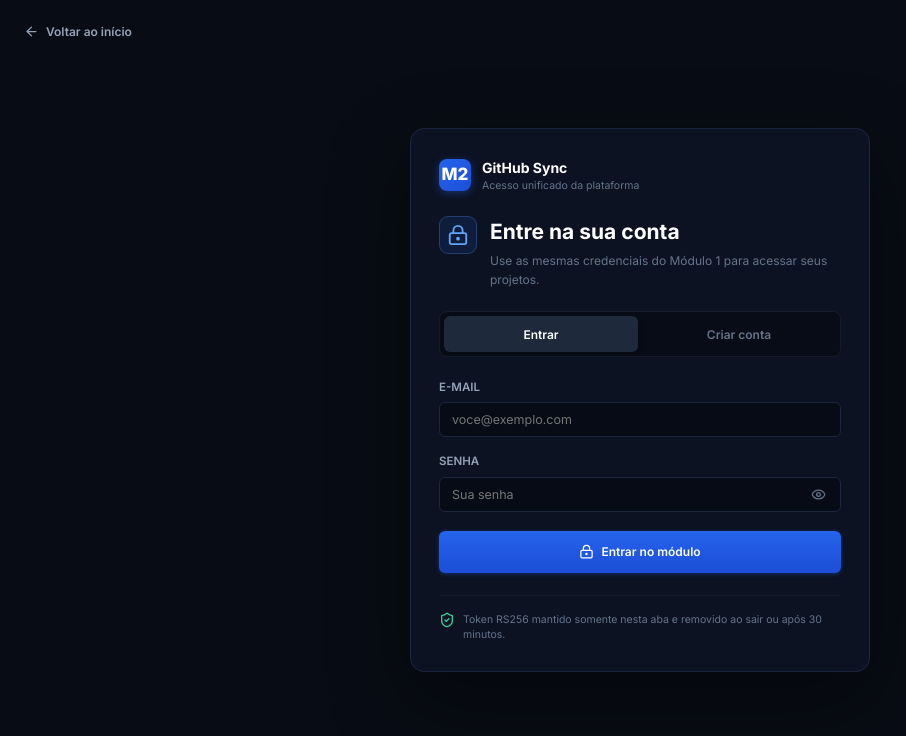
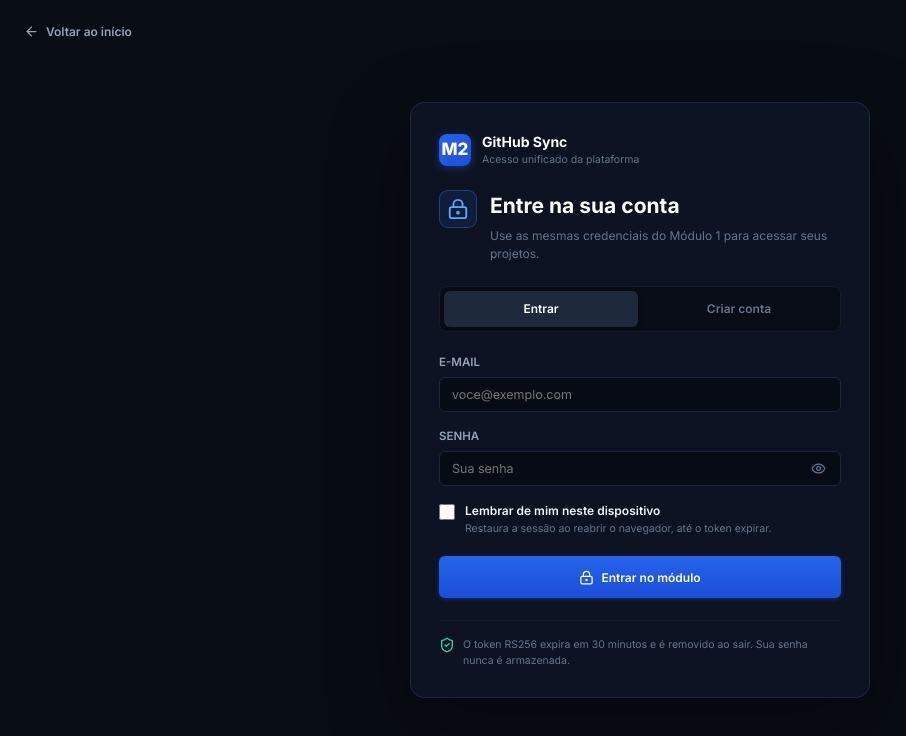
Before and after one commit to EduardoFdeM/ai-platform-github-service, a React (Vite) app in the folder frontend/: page / in a window 1280 px wide. Both pictures are taken after a click on the button "Entrar no workspace". Shown: the top 736 px of the page, without its empty margins (0-906 px from the left). Built offline with nearby package versions, Linux system fonts and the light colour scheme; no server answers.

Commit message:
feat(auth): add remember-me session persistence

```diff
--- a/frontend/src/App.tsx
+++ b/frontend/src/App.tsx
@@ -121,9 +121,9 @@
     setAccessNotice(reason === 'manual' ? 'Sessão encerrada com segurança.' : 'Sua sessão expirou. Entre novamente para continuar.')
   }, [])
 
-  const handleAuthenticated = useCallback((session: PlatformSession) => {
+  const handleAuthenticated = useCallback((session: PlatformSession, rememberOnDevice: boolean) => {
     api.setAccessToken(session.accessToken)
-    savePlatformSession(session)
+    savePlatformSession(session, rememberOnDevice)
     setPlatformSession(session)
     setSessionChecking(false)
     setAccessNotice(null)
--- a/frontend/src/components/PlatformAccess.tsx
+++ b/frontend/src/components/PlatformAccess.tsx
@@ -4,7 +4,7 @@
 import { createPlatformSession, type PlatformSession } from '../platformSession'
 
 interface PlatformAccessProps {
-  onAuthenticated: (session: PlatformSession) => void
+  onAuthenticated: (session: PlatformSession, rememberOnDevice: boolean) => void
   onBack: () => void
   notice?: string | null
 }
@@ -26,13 +26,14 @@
   const [displayName, setDisplayName] = useState('')
   const [password, setPassword] = useState('')
   const [showPassword, setShowPassword] = useState(false)
+  const [rememberOnDevice, setRememberOnDevice] = useState(false)
   const [loading, setLoading] = useState(false)
   const [feedback, setFeedback] = useState<{ type: 'success' | 'error'; text: string } | null>(null)
 
   const finishLogin = async (login: PlatformLoginResult) => {
     api.setAccessToken(login.access_token)
     const user = await api.platformMe()
-    onAuthenticated(createPlatformSession(login.access_token, login.expires_in, user))
+    onAuthenticated(createPlatformSession(login.access_token, login.expires_in, user), rememberOnDevice)
   }
 
   const submit = async (event: React.FormEvent) => {
@@ -167,6 +168,19 @@
             {mode === 'register' && <p className="form-help">Use pelo menos 12 caracteres. A senha é enviada somente ao serviço de autenticação.</p>}
           </div>
 
+          <label className="remember-session-control">
+            <input
+              type="checkbox"
+              checked={rememberOnDevice}
+              onChange={(event) => setRememberOnDevice(event.target.checked)}
+              disabled={loading}
+            />
+            <span>
+              <strong>Lembrar de mim neste dispositivo</strong>
+              <small>Restaura a sessão ao reabrir o navegador, até o token expirar.</small>
+            </span>
+          </label>
+
           <button className="btn-module btn-module-primary platform-access-submit" type="submit" disabled={loading}>
             {loading ? <LoaderCircle size={15} className="animate-spin" /> : mode === 'login' ? <LockKeyhole size={15} /> : <UserPlus size={15} />}
             {loading ? 'Aguarde…' : mode === 'login' ? 'Entrar no módulo' : 'Criar conta e entrar'}
@@ -175,7 +189,7 @@
 
         <div className="platform-security-note">
           <ShieldCheck size={16} />
-          <span>Token RS256 mantido somente nesta aba e removido ao sair ou após 30 minutos.</span>
+          <span>O token RS256 expira em 30 minutos e é removido ao sair. Sua senha nunca é armazenada.</span>
         </div>
       </section>
     </main>
--- a/frontend/src/index.css
+++ b/frontend/src/index.css
@@ -1797,6 +1797,26 @@
 .platform-access-form { display: flex; flex-direction: column; gap: 16px; }
 .platform-access-submit { width: 100%; min-height: 42px; margin-top: 3px; }
 
+.remember-session-control {
+  display: flex;
+  align-items: flex-start;
+  gap: 10px;
+  color: var(--text-main);
+  cursor: pointer;
+}
+
+.remember-session-control input {
+  width: 16px;
+  height: 16px;
+  margin: 2px 0 0;
+  accent-color: #2563EB;
+  flex: 0 0 auto;
+}
+
+.remember-session-control span { display: flex; flex-direction: column; gap: 2px; }
+.remember-session-control strong { font-size: 12px; font-weight: 600; }
+.remember-session-control small { color: var(--text-tertiary); font-size: 10.5px; line-height: 1.4; }
+
 .password-input-wrap { position: relative; }
 .password-input-wrap .form-input { padding-right: 42px; }
 .password-input-wrap button {
--- a/frontend/src/platformSession.ts
+++ b/frontend/src/platformSession.ts
@@ -21,6 +21,11 @@
 
 const SESSION_KEY = 'github-sync.platform-session.v1'
 
+export interface PlatformSessionStores {
+  tab: StorageLike | null
+  device: StorageLike | null
+}
+
 function browserSessionStorage(): StorageLike | null {
   if (typeof window === 'undefined') return null
   try {
@@ -28,6 +33,19 @@
   } catch {
     return null
   }
+}
+
+function browserLocalStorage(): StorageLike | null {
+  if (typeof window === 'undefined') return null
+  try {
+    return window.localStorage
+  } catch {
+    return null
+  }
+}
+
+function browserSessionStores(): PlatformSessionStores {
+  return { tab: browserSessionStorage(), device: browserLocalStorage() }
 }
 
 export function createPlatformSession(
@@ -49,20 +67,33 @@
   return session.expiresAt <= now + 5_000
 }
 
-export function savePlatformSession(session: PlatformSession, storage = browserSessionStorage()): void {
-  storage?.setItem(SESSION_KEY, JSON.stringify(session))
+export function savePlatformSession(
+  session: PlatformSession,
+  rememberOnDevice = false,
+  stores = browserSessionStores(),
+): void {
+  const serialized = JSON.stringify(session)
+  if (rememberOnDevice) {
+    stores.device?.setItem(SESSION_KEY, serialized)
+    stores.tab?.removeItem(SESSION_KEY)
+  } else {
+    stores.tab?.setItem(SESSION_KEY, serialized)
+    stores.device?.removeItem(SESSION_KEY)
+  }
 }
 
-export function clearPlatformSession(storage = browserSessionStorage()): void {
-  storage?.removeItem(SESSION_KEY)
+export function clearPlatformSession(stores = browserSessionStores()): void {
+  stores.tab?.removeItem(SESSION_KEY)
+  stores.device?.removeItem(SESSION_KEY)
 }
 
 export function readPlatformSession(
-  storage = browserSessionStorage(),
+  stores = browserSessionStores(),
   now = Date.now(),
 ): PlatformSession | null {
+  for (const storage of [stores.tab, stores.device]) {
     const serialized = storage?.getItem(SESSION_KEY)
-  if (!serialized) return null
+    if (!serialized) continue
 
     try {
       const session = JSON.parse(serialized) as Partial<PlatformSession>
@@ -76,13 +107,14 @@
 
       if (!valid || isSessionExpired(session as PlatformSession, now)) {
         storage?.removeItem(SESSION_KEY)
-      return null
+        continue
       }
       return session as PlatformSession
     } catch {
       storage?.removeItem(SESSION_KEY)
+    }
+  }
   return null
-  }
 }
 
 export function sessionRemainingSeconds(session: PlatformSession, now = Date.now()): number {
```
Also changed, not shown: 5 other files (tests, documents, lock files or other folders). Lines whose indentation alone changed are shown as unchanged.
